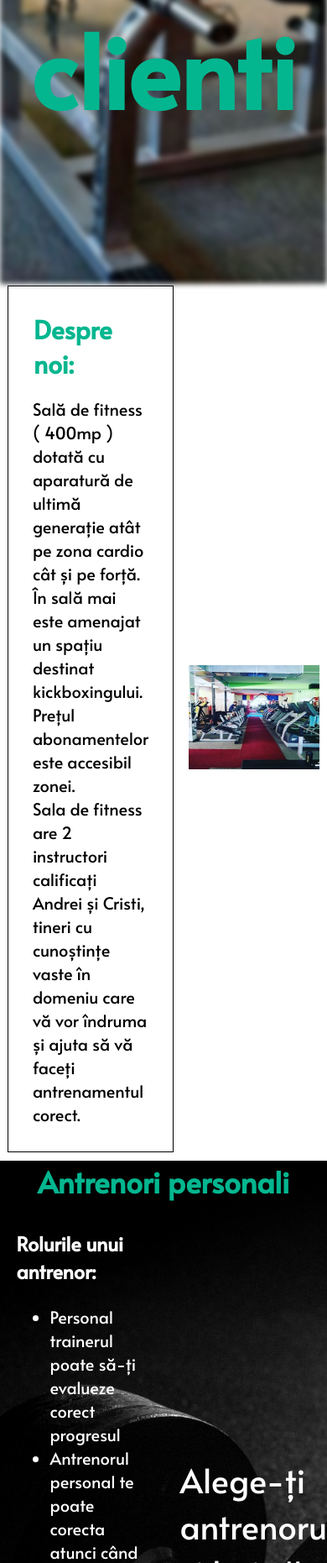
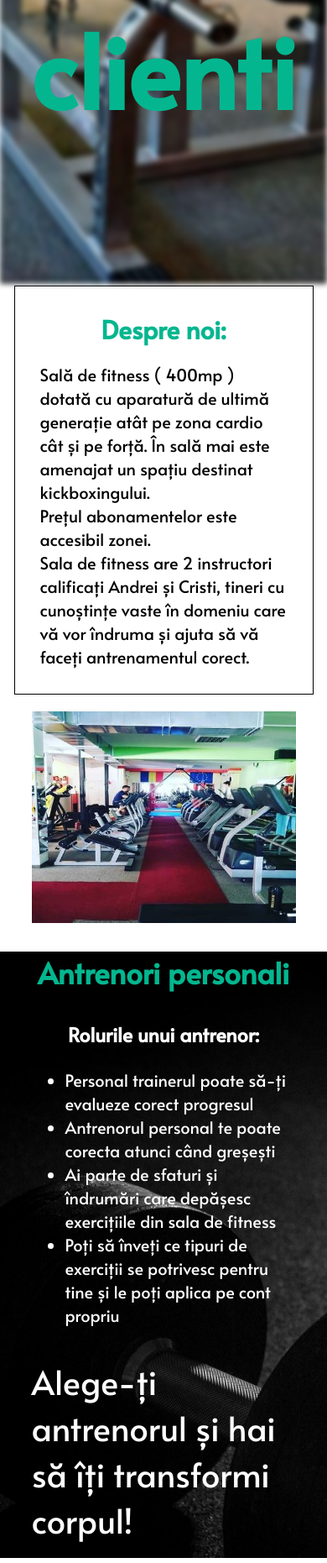
Before and after one commit to cosmingamanusi/crisgym, a PHP site: page / in a window 390 px wide; the page is wider, and only the part inside the window is pictured. Shown: the part 506-2367 px from the top of that part at 84% size. Run offline with PHP 8.4, Linux system fonts and the light colour scheme.

Commit message:
mobile compliance for homepage, little things left

```diff
--- a/antrenori.html
+++ b/antrenori.html
@@ -15,7 +15,7 @@
 
 <body>
     <!-- Navbar -->
-    <div id="nav-bar" class="nav-bar-black flexbox-container">
+    <div id="nav-bar" class="nav-bar-black flexbox-container-nav">
         <div class="logo flexbox-item">
             <a href="/"><img src="resources/photos/logo.jpg" alt="logo"></a>
         </div>
--- a/galerie.html
+++ b/galerie.html
@@ -15,7 +15,7 @@
 
 <body>
     <!-- Navbar -->
-    <div id="nav-bar" class="nav-bar-black flexbox-container">
+    <div id="nav-bar" class="nav-bar-black flexbox-container-nav">
         <div class="logo flexbox-item">
             <a href="/"><img src="resources/photos/logo.jpg" alt="logo"></a>
         </div>
--- a/index.html
+++ b/index.html
@@ -16,7 +16,7 @@
 
 <body>
   <!-- Navbar -->
-  <div id="nav-bar" class="nav-bar flexbox-container">
+  <div id="nav-bar" class="nav-bar flexbox-container-nav">
     <div class="logo flexbox-item">
       <a href="/"><img src="resources/photos/logo.jpg" alt="logo"></a>
     </div>
--- a/resources/style/style.css
+++ b/resources/style/style.css
@@ -32,7 +32,7 @@ hr {
   /*---------------------------------------
       Navbar
   ---------------------------------------*/
-  .flexbox-container{
+  .flexbox-container-nav{
     display: flex;
     justify-content: space-around;
     align-items: center;
@@ -68,6 +68,12 @@ hr {
   /*---------------------------------------
       Landing-photo
   ---------------------------------------*/
+  .flexbox-container{
+    display: flex;
+    justify-content: space-around;
+    align-items: center;
+  }
+
   .landing-photo{
     margin-top: -90px;
     height: 100vh;
@@ -125,6 +131,7 @@ hr {
   #description-photo{
     padding: 20px 0;
     max-width: 100%;
+    width: 100%;
   }
 
   #about-us-title{
@@ -350,6 +357,9 @@ hr {
     Media Querry
 ---------------------------------------*/
 @media only screen and (max-width: 765px) {
+  /*---------------------------------------
+    Homepage - DropDown
+  ---------------------------------------*/
   .menu{
     display: none;
   }
@@ -381,6 +391,39 @@ hr {
     justify-content: center;
   }
 
+  /*---------------------------------------
+    Homepage - Despre Noi
+  ---------------------------------------*/
+  .flexbox-container{
+    flex-direction: column;
+    padding: 0 20px;
+  }
+
+  .description .flexbox-item{
+    width: 90%;
+  }
+
+  /*---------------------------------------
+    Homepage - Trainers
+  ---------------------------------------*/
+  .trainers-roles .flexbox-item{
+    width: 90%;
+  }
+
+  /*---------------------------------------
+    Homepage - Map
+  ---------------------------------------*/
+  .map{
+    width: unset;
+  }
+
+  /*---------------------------------------
+    Homepage - Footer
+  ---------------------------------------*/
+  .footer{
+    /* height: 80px; */
+    /* trb modificat */
+  }
 }
 
 @media only screen and (min-width: 765px) {
```
